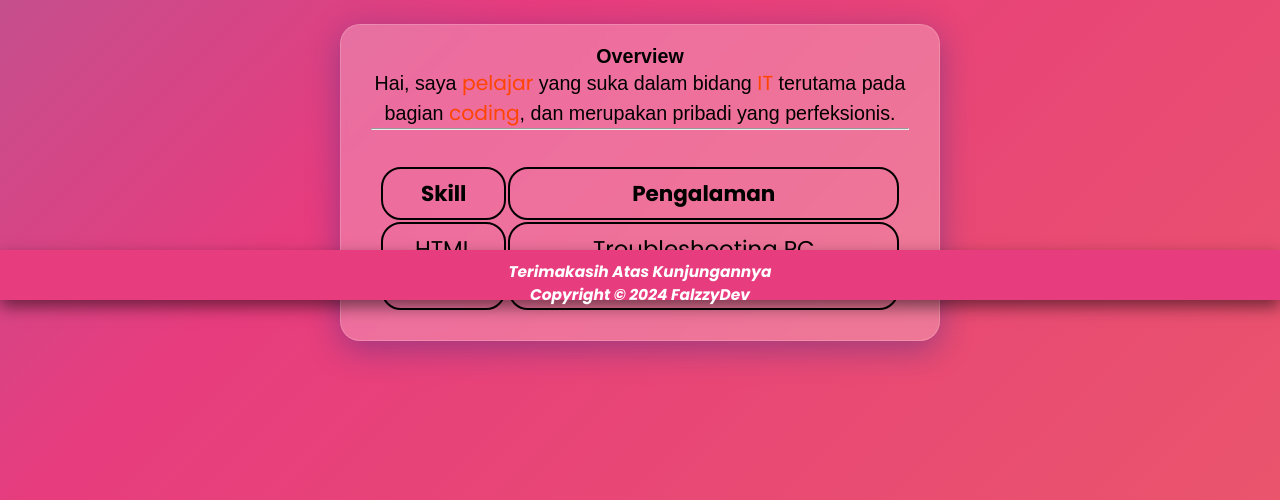
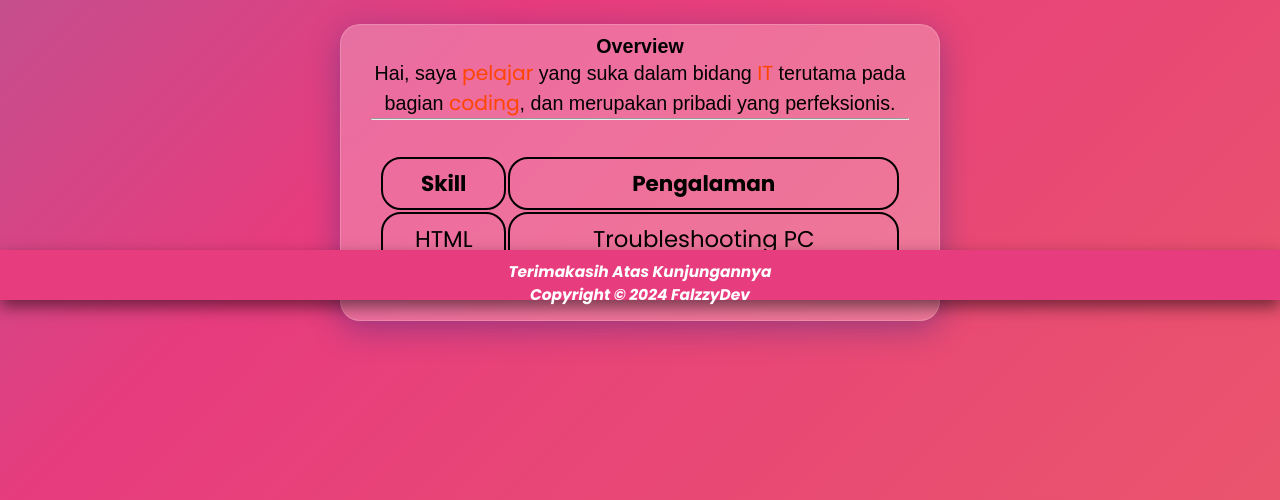
Before and after one commit to falzzy51/biodataa, a plain HTML site: page index.html in a window 1280 px wide. Shown: the part 500-1000 px from the top of the page. Drawn offline with Linux system fonts and the light colour scheme.

Commit message:
Update style.css

```diff
--- a/style.css
+++ b/style.css
@@ -150,7 +150,7 @@ div.main{
 .ovw{
     min-width: 400px;
     background-color: #ffffff;
-    padding: 20px 30px;
+    padding: 10px 30px;
     border-radius: 20px;
     text-align: center;
     max-width: 600px;
```
